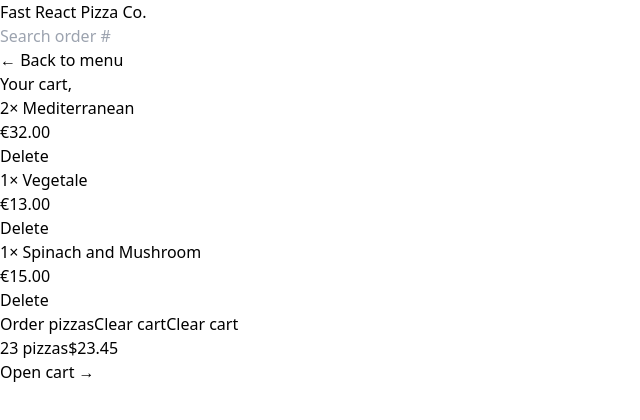
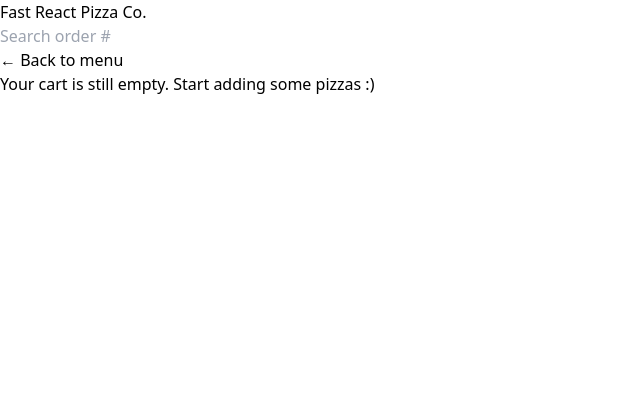
Before and after one commit to zplt/fast-pizza, a React (Vite) app: page /cart in a window 1280 px wide. Shown: the top 420 px of the page, without its empty margins (0-640 px from the left). Built offline with nearby package versions, Linux system fonts and the light colour scheme; the HTML template or start-up script is replaced by a standard one.

Commit message:
ADD: [CartItem.jsx&&MenuItem.jsx] -> add delete action

```diff
--- a/src/features/cart/Cart.jsx
+++ b/src/features/cart/Cart.jsx
@@ -2,36 +2,16 @@ import { Link } from 'react-router-dom';
 import LinkButton from "../../ui/LinkButton.jsx";
 import Button from "../../ui/Button.jsx";
 import CartItem from "./CartItem.jsx";
-import {useSelector} from "react-redux";
-
-const fakeCart = [
-  {
-    pizzaId: 12,
-    name: 'Mediterranean',
-    quantity: 2,
-    unitPrice: 16,
-    totalPrice: 32,
-  },
-  {
-    pizzaId: 6,
-    name: 'Vegetale',
-    quantity: 1,
-    unitPrice: 13,
-    totalPrice: 13,
-  },
-  {
-    pizzaId: 11,
-    name: 'Spinach and Mushroom',
-    quantity: 1,
-    unitPrice: 15,
-    totalPrice: 15,
-  },
-];
+import {useDispatch, useSelector} from "react-redux";
+import {clearCart, getCart} from "./cartSlice.js";
+import EmptyCart from "./EmptyCart.jsx";
 
 function Cart() {
-  const cart = fakeCart;
+  const dispatch = useDispatch()
   const username = useSelector(state => state.user.username)
+  const cart = useSelector(getCart);
 
+  if(!cart.length) return <EmptyCart/>
 
   return (
     <div className={'px-4 py-3 '}>
@@ -48,9 +28,8 @@ function Cart() {
       <div className={'mt-6 space-x-2'}>
         <Button type={'primary'} to="/order/new">Order pizzas</Button>
 
-        <Button type={'secondary'}>Clear cart</Button>
+        <Button type={'secondary'} onClick={()=>dispatch(clearCart())}>Clear cart</Button>
 
-        <button>Clear cart</button>
       </div>
     </div>
   );
--- a/src/features/cart/CartItem.jsx
+++ b/src/features/cart/CartItem.jsx
@@ -1,5 +1,5 @@
 import {formatCurrency} from "../../utils/helpers.js";
-import Button from "../../ui/Button.jsx";
+import DeleteItem from "./DeleteItem.jsx";
 
 function CartItem({ item }) {
   const { pizzaId, name, quantity, totalPrice } = item;
@@ -11,7 +11,7 @@ function CartItem({ item }) {
       </p>
       <div className={'flex items-center justify-between sm:gap-6'}>
         <p className={'text-sm font-bold'}>{formatCurrency(totalPrice)}</p>
-          <Button type={'small'}>Delete</Button>
+          <DeleteItem pizzaId={pizzaId}/>
       </div>
     </li>
   );
--- a/src/features/cart/CartOverview.jsx
+++ b/src/features/cart/CartOverview.jsx
@@ -1,11 +1,20 @@
 import {Link} from "react-router-dom";
+import {useSelector} from "react-redux";
+import {getTotalCartPrice, getTotalCartQuantity} from "./cartSlice.js";
+import {formatCurrency} from "../../utils/helpers.js";
 
 function CartOverview() {
+    const totalCartQuantity = useSelector(getTotalCartQuantity)
+    const totalCartPrice = useSelector(getTotalCartPrice)
+
+    if(!totalCartQuantity) return null
+
     return (
-    <div className={'bg-stone-800 text-stone-200 uppercase px-4 py-4 sm:px-6 text-sm md:text-base flex items-center justify-between'}>
+        <div
+            className={'bg-stone-800 text-stone-200 uppercase px-4 py-4 sm:px-6 text-sm md:text-base flex items-center justify-between'}>
             <p className='text-stone-300 font-semibold space-x-4 sm:space-x-6'>
-        <span>23 pizzas</span>
-        <span>$23.45</span>
+                <span>{totalCartQuantity} pizzas</span>
+                <span>{formatCurrency(totalCartPrice)}</span>
             </p>
             <Link to="/cart">Open cart &rarr;</Link>
         </div>
--- /dev/null
+++ b/src/features/cart/DeleteItem.jsx
@@ -0,0 +1,13 @@
+import Button from "../../ui/Button.jsx";
+import {useDispatch} from "react-redux";
+import {deleteItem} from "./cartSlice.js";
+
+function DeleteItem({pizzaId}) {
+    const dispatch = useDispatch()
+
+    return (
+        <Button type={'small'} onClick={() => dispatch(deleteItem(pizzaId))}>Delete</Button>
+    );
+}
+
+export default DeleteItem;
--- a/src/features/cart/EmptyCart.jsx
+++ b/src/features/cart/EmptyCart.jsx
@@ -1,11 +1,13 @@
 import { Link } from 'react-router-dom';
+import Button from "../../ui/Button.jsx";
+import LinkButton from "../../ui/LinkButton.jsx";
 
 function EmptyCart() {
   return (
-    <div>
-      <Link to="/menu">&larr; Back to menu</Link>
+    <div className={'py-3 px-4'}>
+        <LinkButton to="/menu" className={'text-sm text-blue-500 hover:text-blue-700 hover:underline'}>&larr; Back to menu</LinkButton>
 
-      <p>Your cart is still empty. Start adding some pizzas :)</p>
+      <p className={'font-semibold mt-7'}>Your cart is still empty. Start adding some pizzas :)</p>
     </div>
   );
 }
--- a/src/features/cart/cartSlice.js
+++ b/src/features/cart/cartSlice.js
@@ -1,16 +1,7 @@
 import {createSlice} from "@reduxjs/toolkit";
 
 const initialState = {
-    cart : [],
-    // cart: [
-    //     {
-    //         pizzaId: 12,
-    //         name: 'Mediterranean',
-    //         quantity: 2,
-    //         unitPrice: 16,
-    //         totalPrice: 32,
-    //     }
-    // ]
+    cart: [],
 }
 
 const cartSlice = createSlice({
@@ -48,3 +39,10 @@ const cartSlice = createSlice({
 export const {addItem, deleteItem, increaseItemQuantity, decreaseItemQuantity, clearCart} = cartSlice.actions;
 
 export default cartSlice.reducer
+
+export const getCart = (state) => state.cart.cart
+export const getTotalCartQuantity = (state) => state.cart.cart.reduce((sum, item) => sum + item.quantity, 0)
+
+export const getTotalCartPrice = (state) => state.cart.cart.reduce((sum, item) => sum + item.totalPrice, 0)
+
+export const getCurrentQuantity = (id) => state => state.cart.cart.find(item =>(item.pizzaId === id))?.quantity ?? 0;
--- a/src/features/menu/MenuItem.jsx
+++ b/src/features/menu/MenuItem.jsx
@@ -1,13 +1,18 @@
 import {formatCurrency} from "../../utils/helpers.js";
 import Button from "../../ui/Button.jsx";
-import {useDispatch} from "react-redux";
-import {addItem} from "../cart/cartSlice.js";
+import {useDispatch, useSelector} from "react-redux";
+import {addItem, getCurrentQuantity} from "../cart/cartSlice.js";
+import DeleteItem from "../cart/DeleteItem.jsx";
 
-function MenuItem({ pizza }) {
-  const { id, name, unitPrice, ingredients, soldOut, imageUrl } = pizza;
-  const dispatch= useDispatch()
+function MenuItem({pizza}) {
+    const dispatch = useDispatch()
+    const {id, name, unitPrice, ingredients, soldOut, imageUrl} = pizza;
+    const currentQuantity = useSelector(getCurrentQuantity(id))
+    const isInCart = currentQuantity >= 1
+    console.log(currentQuantity)
+    console.log(isInCart)
     function handleAddToCart() {
-      const newItem =    {
+        const newItem = {
             pizzaId: id,
             name,
             quantity: 1,
@@ -19,14 +24,17 @@ function MenuItem({ pizza }) {
 
     return (
         <li className={'flex gap-4 py-2'}>
-      <img src={imageUrl} alt={name} className={`h-24 ${soldOut ? 'opacity-70 grayscale' : '' }`}/>
+            <img src={imageUrl} alt={name} className={`h-24 ${soldOut ? 'opacity-70 grayscale' : ''}`}/>
             <div className={'flex flex-col grow pt-0.5'}>
                 <p className={'font-medium'}>{name}</p>
                 <p className={'text-sm italic text-stone-500 capitalize'}>{ingredients.join(', ')}</p>
                 <div className={'mt-auto flex items-center justify-between'}>
-          {!soldOut ? <p className={'text-sm'}>{formatCurrency(unitPrice)}</p> : <p className={'text-sm uppercase font-medium text-stone-500'}>Sold out</p>}
+                    {!soldOut ? <p className={'text-sm'}>{formatCurrency(unitPrice)}</p> :
+                        <p className={'text-sm uppercase font-medium text-stone-500'}>Sold out</p>}
 
-            {!soldOut &&  <Button type={'small'} onClick={handleAddToCart}>Add to cart</Button>}
+                    {isInCart && <DeleteItem pizzaId={id}/>}
+
+                    {!soldOut && !isInCart && <Button type={'small'} onClick={handleAddToCart}>Add to cart</Button>}
                 </div>
             </div>
         </li>
```
Lines whose indentation alone changed are shown as unchanged.
